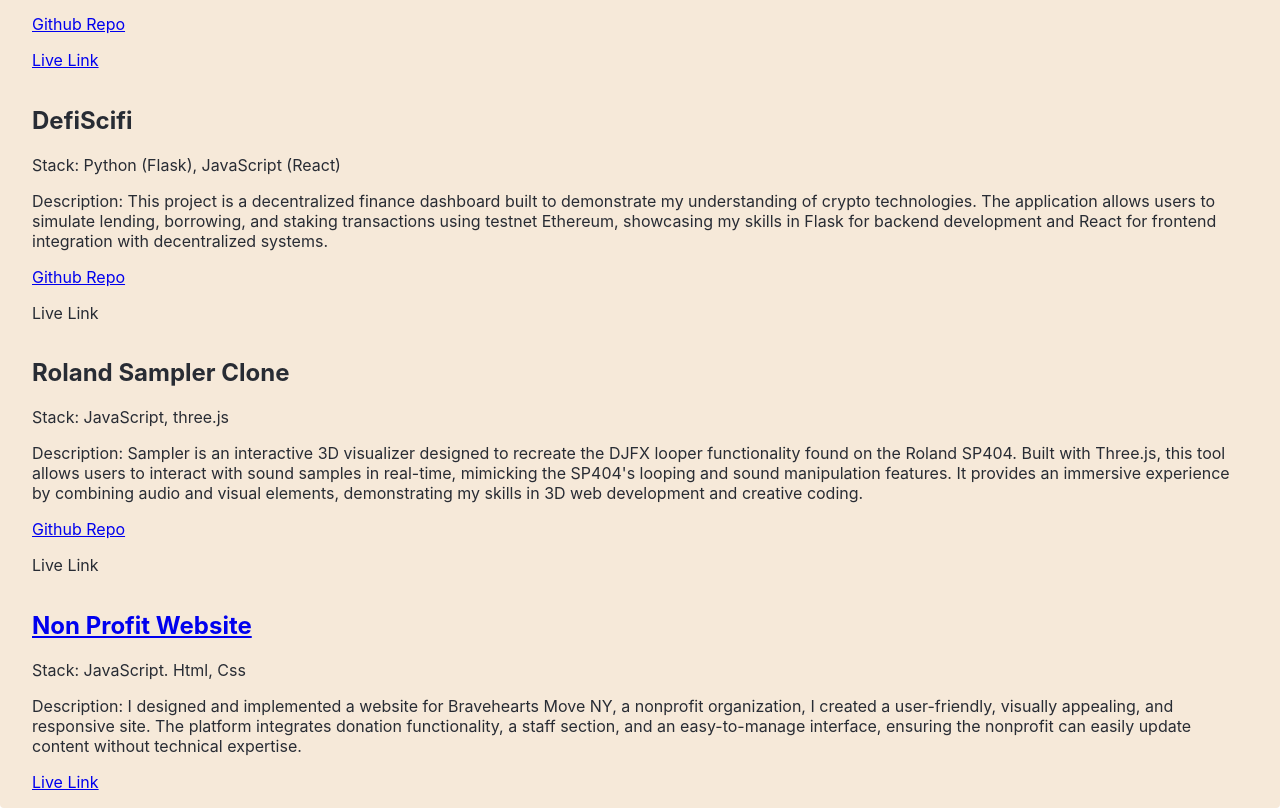
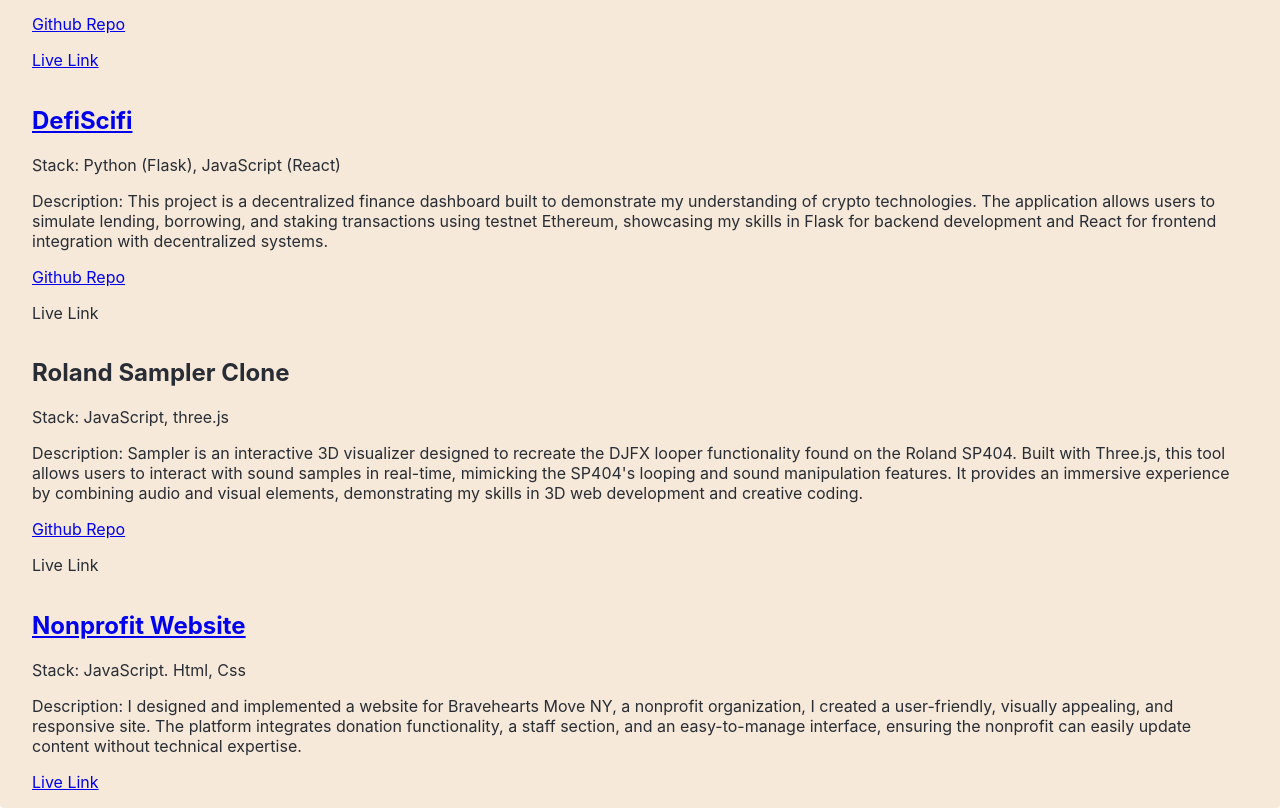
Before and after one commit to Nikkitpt/portfolio, a React (Create React App) app: page / in a window 1280 px wide. Shown: the part 1180-1988 px from the top of the page. Built offline with nearby package versions, Linux system fonts and the light colour scheme.

Commit message:
new project link

```diff
--- a/src/components/Projects.js
+++ b/src/components/Projects.js
@@ -36,8 +36,8 @@ export function Projects() {
 
                 <Grid xs={12}>
                     <h2 sx={{ fontSize: '1.5rem', marginBottom: 1 }}>
-                        {/* <a href="https://github.com/Nikkitpt/todo_pomodoro">DefiScifi</a> */}
-                        DefiScifi
+                        <a href="nikkitpt.github.io/DefiSciFi/">DefiScifi</a>
+
                     </h2>
                     <p sx={{ paddingBottom: '200px', flex: '1', fontSize: '2rem' }}>
                         Stack: Python (Flask), JavaScript (React)
@@ -71,7 +71,7 @@ export function Projects() {
                 </Grid>
                 <Grid xs={12}>
                     <h2 sx={{ fontSize: '1.5rem', marginBottom: 1 }}>
-                        <a href="https://braveheartsmoveny.org">Non Profit Website</a>
+                        <a href="https://braveheartsmoveny.org">Nonprofit Website</a>
                     </h2>
                     <p sx={{ paddingBottom: '200px', flex: '1', fontSize: '2rem' }}>
                         Stack: JavaScript. Html, Css
```
